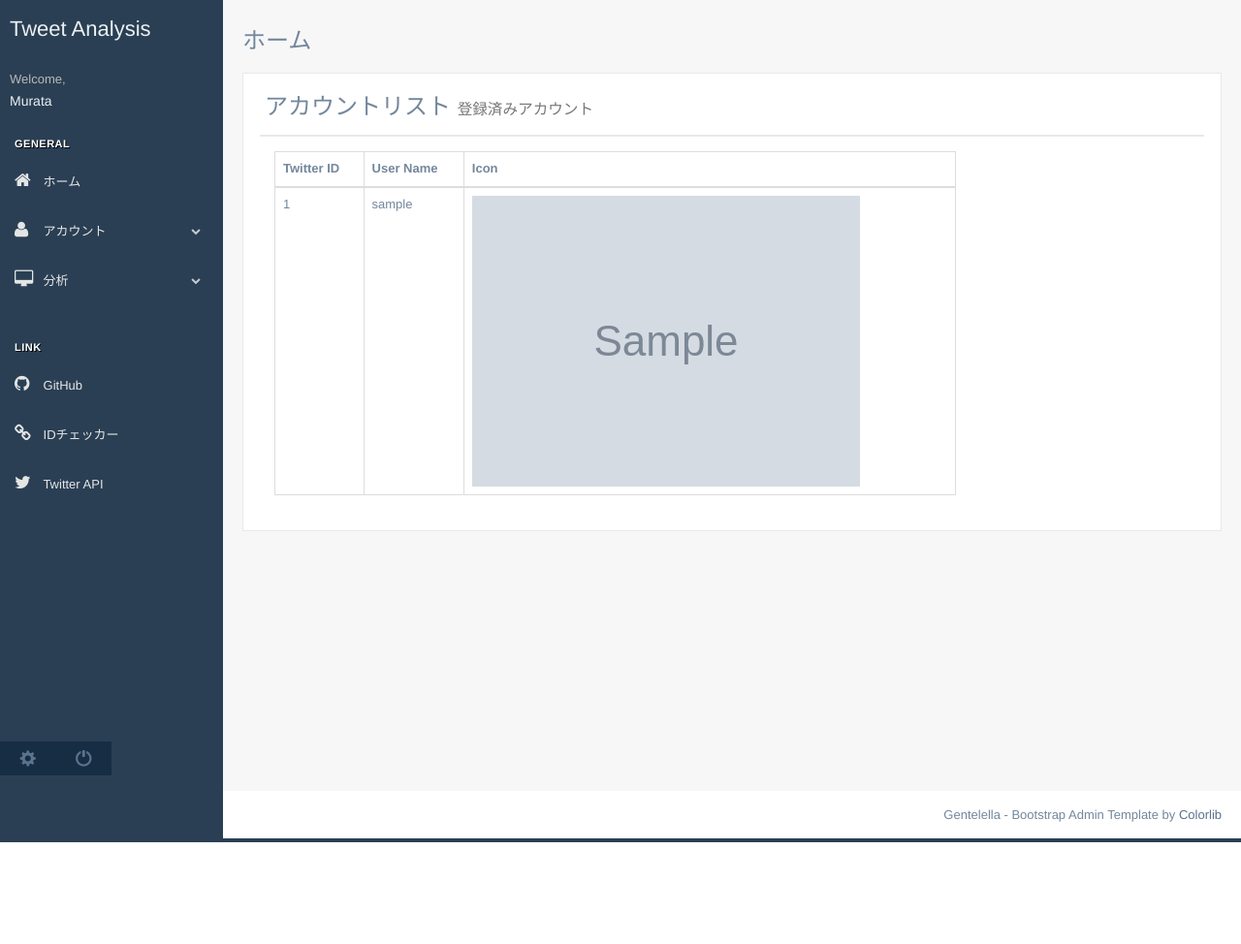
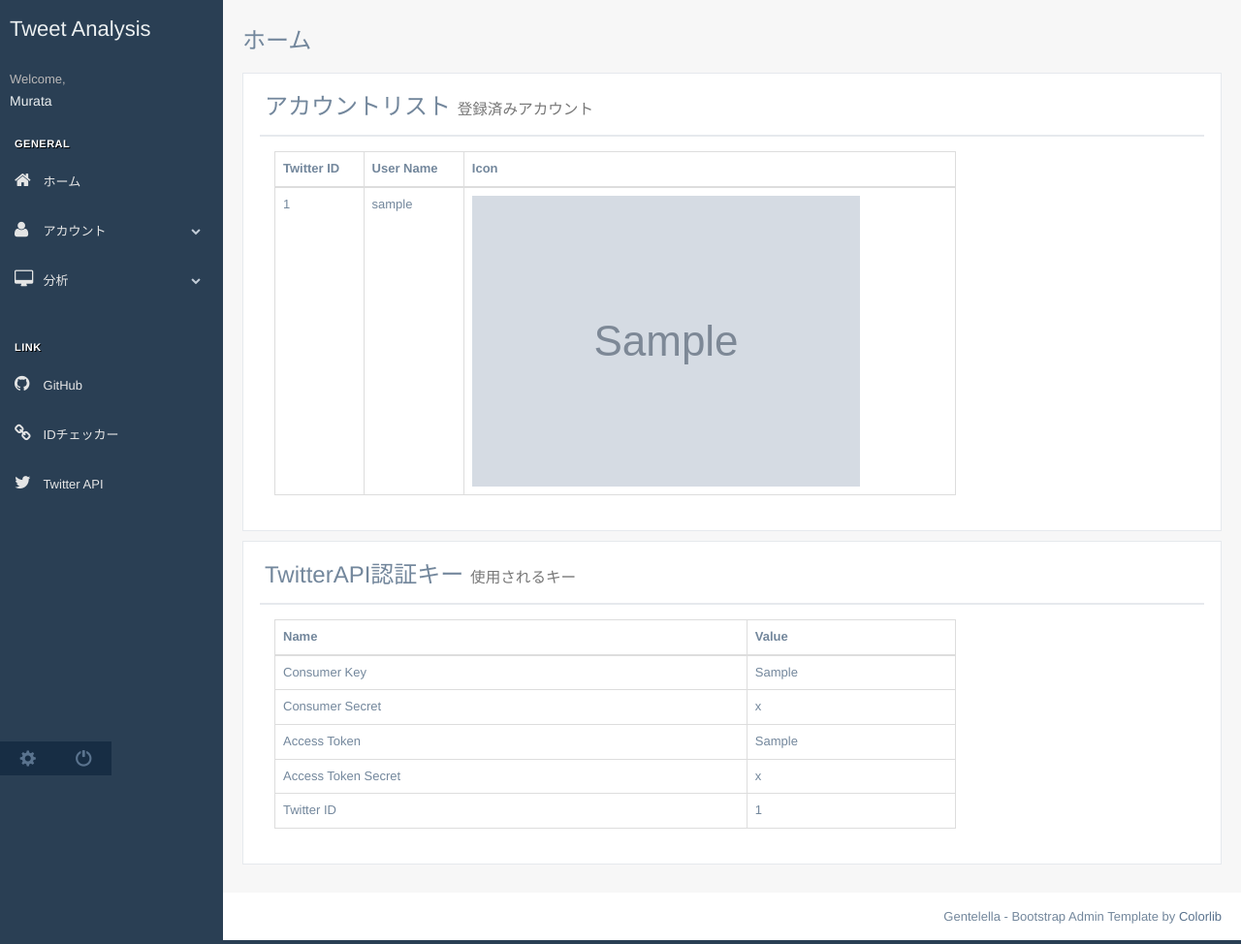
Before and after one commit to k-murata08/tweet_analysis_app, a Django app: page / in a window 1280 px wide. Shown: the whole page at 97% size. Before the commit the page ends 869 px from the top, so only its background shows below. Run offline with Django 3.2, Linux system fonts and the light colour scheme; a user stored in the database is signed in; tables that the repository leaves empty hold one stand-in row (values such as "Sample post"); grey boxes marked "Sample" are stand-in pictures; some libraries are stand-ins or nearby versions.

Commit message:
Update index

```diff
--- a/analysis/templates/index.html
+++ b/analysis/templates/index.html
@@ -37,6 +37,50 @@
         </div>
     </div>
 </div>
+<div class="row">
+    <div class="col-md-12 col-sm-12 col-xs-12">
+        <div class="x_panel">
+            <div class="x_title">
+                <h3>TwitterAPI認証キー <small>使用されるキー</small></h3>
+            </div>
+            <div class="x_content">
+                <div class="col-md-9 col-sm-9 col-xs-12">
+                    <table class="table table-bordered">
+                        <thead>
+                        <tr>
+                            <th>Name</th>
+                            <th>Value</th>
+                        </tr>
+                        </thead>
+                        <tbody>
+                        <tr>
+                            <td>Consumer Key</td>
+                            <td>{{ oath_key.consumer_key }}</td>
+                        </tr>
+                        <tr>
+                            <td>Consumer Secret</td>
+                            <td>{{ oath_key.consumer_secret }}</td>
+                        </tr>
+                        <tr>
+                            <td>Access Token</td>
+                            <td>{{ oath_key.access_token }}</td>
+                        </tr>
+                        <tr>
+                            <td>Access Token Secret</td>
+                            <td>{{ oath_key.access_token_secret }}</td>
+                        </tr>
+                        <tr>
+                            <td>Twitter ID</td>
+                            <td>{{ oath_key.twitter_id }}</td>
+                        </tr>
+                        </tbody>
+                    </table>
+                </div>
+            </div>
+        </div>
+    </div>
+</div>
+
 <br />
 <!-- /page content -->
 {% endblock %}
--- a/analysis/utils.py
+++ b/analysis/utils.py
@@ -1,12 +1,14 @@
 # -*- coding: utf-8 -*-
 from django.shortcuts import render
 
-from accounts.models import TwitterAccount
+from accounts.models import TwitterAccount, OathKey
 
 
 def redirect_index(request):
     accounts = TwitterAccount.objects.all()
+    oath_key = OathKey.get_oath()
 
     return render(request, 'index.html', {
-        'accounts': accounts
+        'accounts': accounts,
+        'oath_key': oath_key
     })
```
